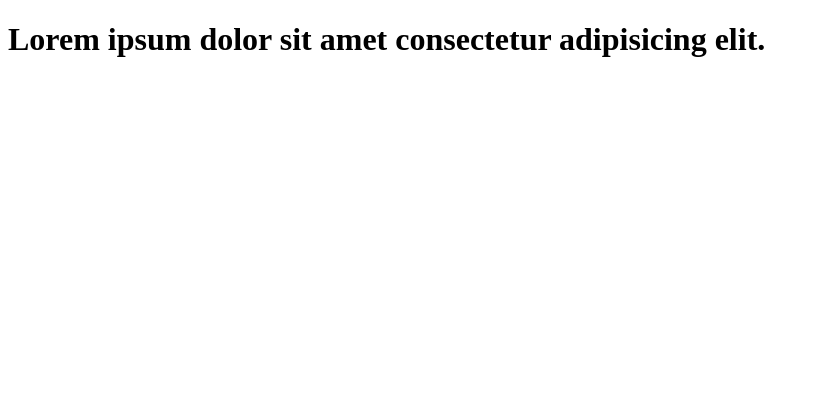
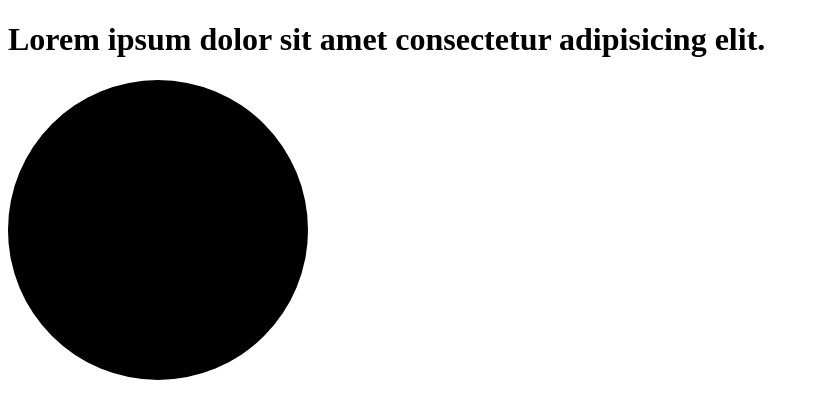
Before and after one commit to rawat3445/Demo-one, a plain HTML site: page gitrepo/new.html in a window 1280 px wide. Shown: the whole page, without its empty margins (0-819 px from the left). Drawn offline with Linux system fonts and the light colour scheme.

Commit message:
add css file

```diff
--- a/gitrepo/new.html
+++ b/gitrepo/new.html
@@ -4,10 +4,14 @@
     <meta charset="UTF-8">
     <meta name="viewport" content="width=device-width, initial-scale=1.0">
     <title>Document</title>
+    <link rel="stylesheet" href="style.css">
 </head>
 <body>
     <div>
         <h1>Lorem ipsum dolor sit amet consectetur adipisicing elit.</h1>
+        <div id="box">
+
+        </div>
     </div>
 </body>
 </html>
--- /dev/null
+++ b/gitrepo/style.css
@@ -0,0 +1,6 @@
+#box{
+    height: 300px;
+    width: 300px;
+    border-radius: 50%;
+    background-color: black;
+}
```
